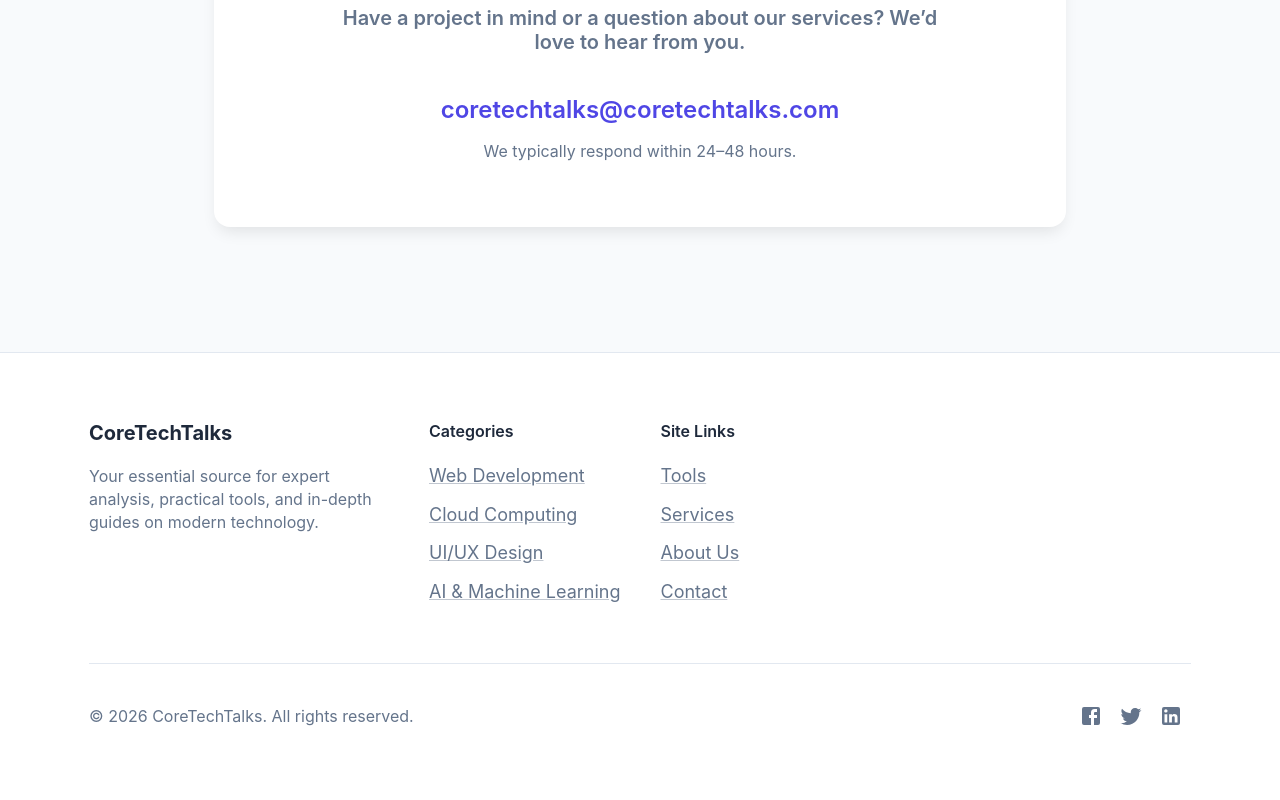
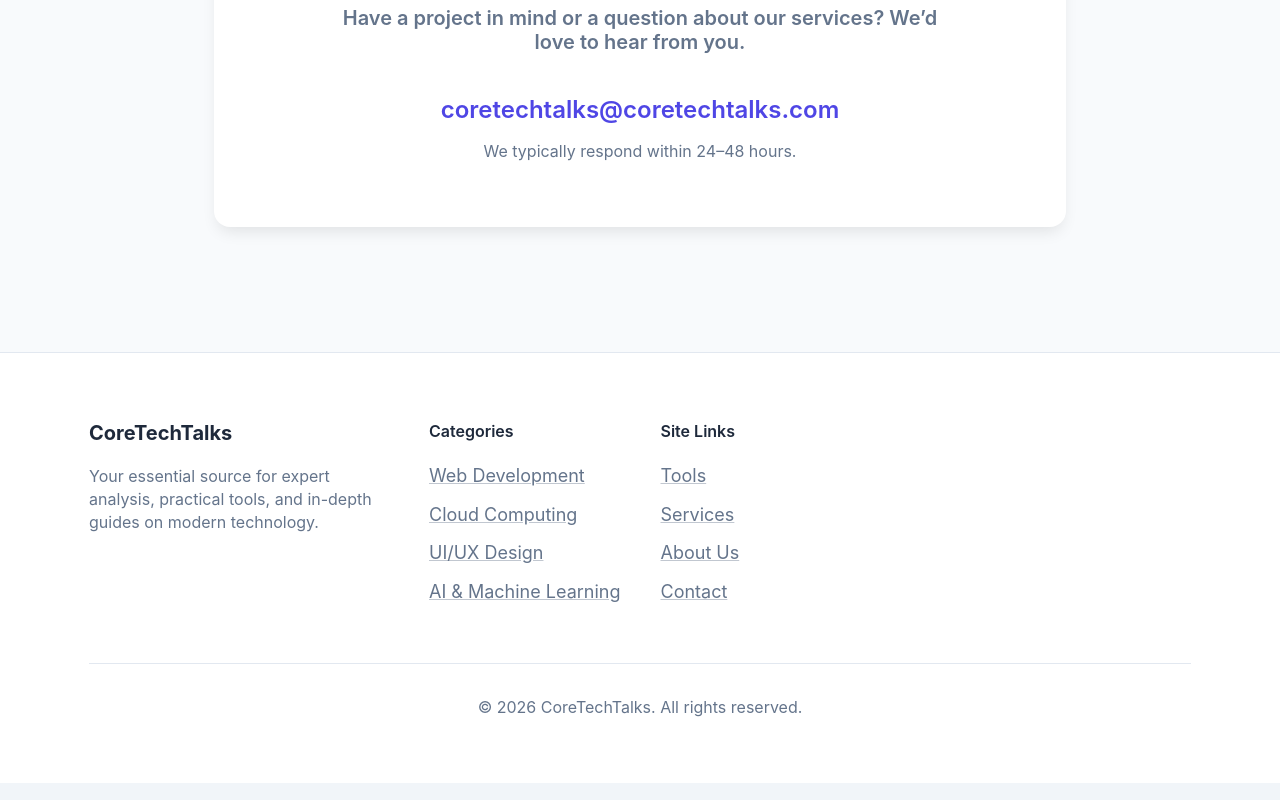
Before and after one commit to shirnim/CoreTechTalks, a React (Create React App) app in the folder coretechtalks/: page /contact in a window 1280 px wide. Shown: the part 313-1113 px from the top of the page. Built offline with nearby package versions, Linux system fonts and the light colour scheme.

Commit message:
removing social media icons from footer

```diff
--- a/coretechtalks/src/components/Footer.js
+++ b/coretechtalks/src/components/Footer.js
@@ -1,6 +1,5 @@
 import React from 'react';
-import { Box, Typography, Container, Link, Grid, IconButton } from '@mui/material';
-import { Facebook, Twitter, LinkedIn } from '@mui/icons-material';
+import { Box, Typography, Container, Link, Grid } from '@mui/material';
 
 const Footer = () => {
   const sections = {
@@ -40,28 +39,17 @@ const Footer = () => {
             <Grid item xs={6} sm={3} md={2} key={sectionTitle}>
               <Typography variant="subtitle1" sx={{ fontWeight: 600, mb: 2 }}>{sectionTitle}</Typography>
               {sections[sectionTitle].map((link) => (
-                <Link href={link.path} color="text.secondary" display="block" sx={{ mb: 1, '&:hover': { color: 'primary.main' } }}>
+                <Link key={link.title} href={link.path} color="text.secondary" display="block" sx={{ mb: 1, '&:hover': { color: 'primary.main' } }}>
                   {link.title}
                 </Link>
               ))}
             </Grid>
           ))}
         </Grid>
-        <Box sx={{ mt: 6, pt: 4, borderTop: '1px solid #E2E8F0', display: 'flex', justifyContent: 'space-between', alignItems: 'center', flexDirection: { xs: 'column', sm: 'row' } }}>
+        <Box sx={{ mt: 6, pt: 4, borderTop: '1px solid #E2E8F0', textAlign: 'center' }}>
           <Typography variant="body2" color="text.secondary">
             © {new Date().getFullYear()} CoreTechTalks. All rights reserved.
           </Typography>
-          <Box sx={{ mt: { xs: 2, sm: 0 } }}>
-            <IconButton component={Link} href="https://www.facebook.com/" target="_blank" sx={{ color: 'text.secondary', '&:hover': { color: 'primary.main' } }}>
-              <Facebook />
-            </IconButton>
-            <IconButton component={Link} href="https://www.twitter.com/" target="_blank" sx={{ color: 'text.secondary', '&:hover': { color: 'primary.main' } }}>
-              <Twitter />
-            </IconButton>
-            <IconButton component={Link} href="https://www.linkedin.com/" target="_blank" sx={{ color: 'text.secondary', '&:hover': { color: 'primary.main' } }}>
-              <LinkedIn />
-            </IconButton>
-          </Box>
         </Box>
       </Container>
     </Box>
```
